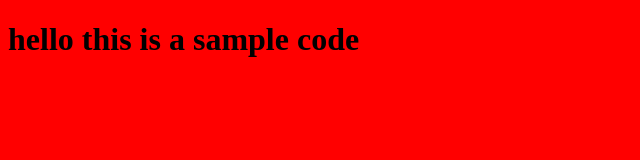
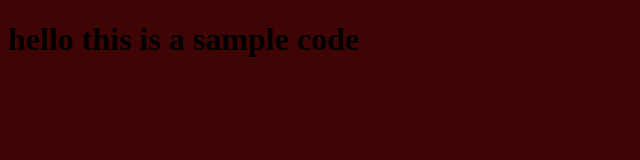
Before and after one commit to kaushikvala07/web, a plain HTML site: page index.html in a window 1280 px wide. Shown: the whole page, without its empty margins (0-640 px from the left). Drawn offline with Linux system fonts and the light colour scheme.

Commit message:
add all files

```diff
--- a/style.css
+++ b/style.css
@@ -1,3 +1,4 @@
 body{
-    background-color: red;
+    background-color: rgb(63, 5, 5);
+
 }
```
